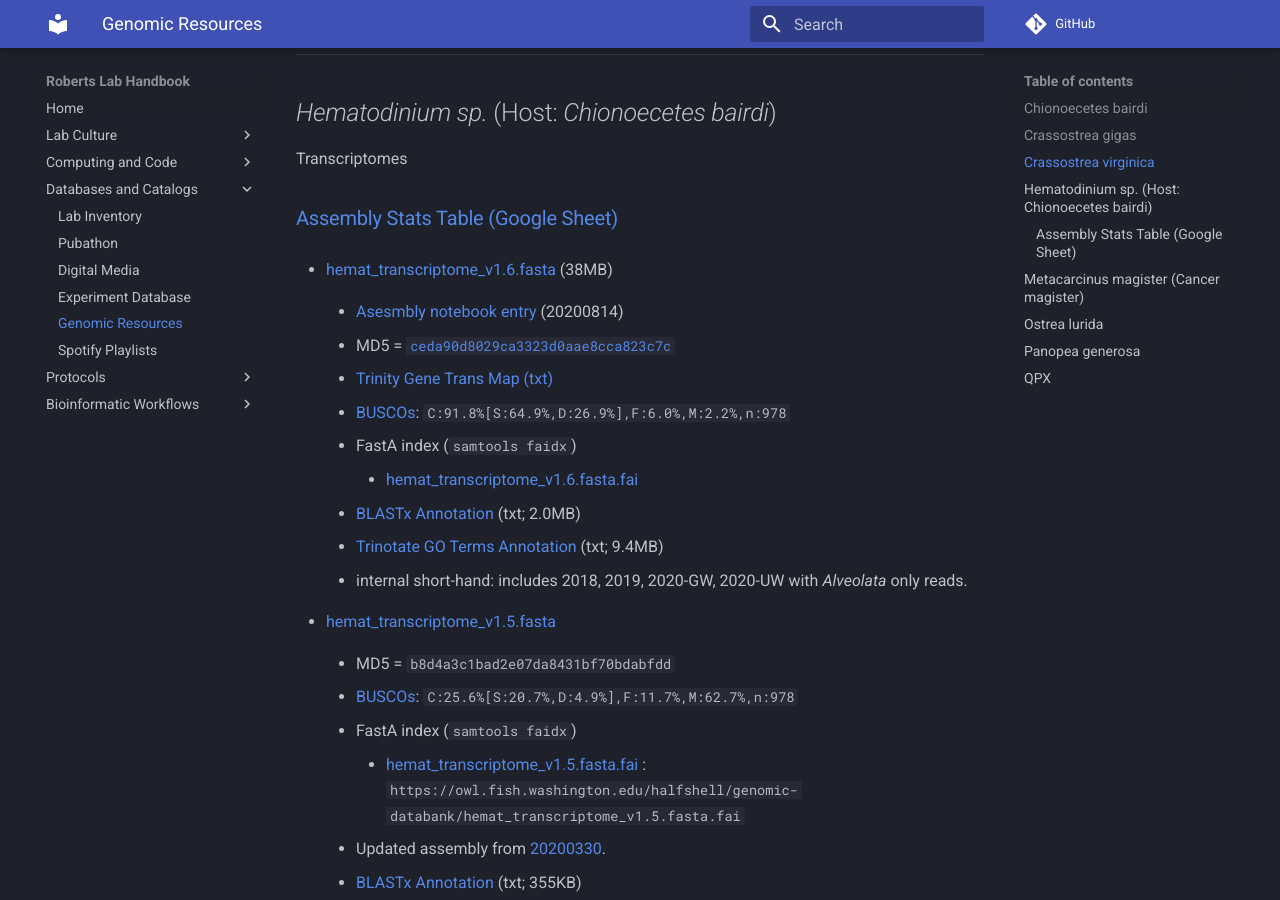
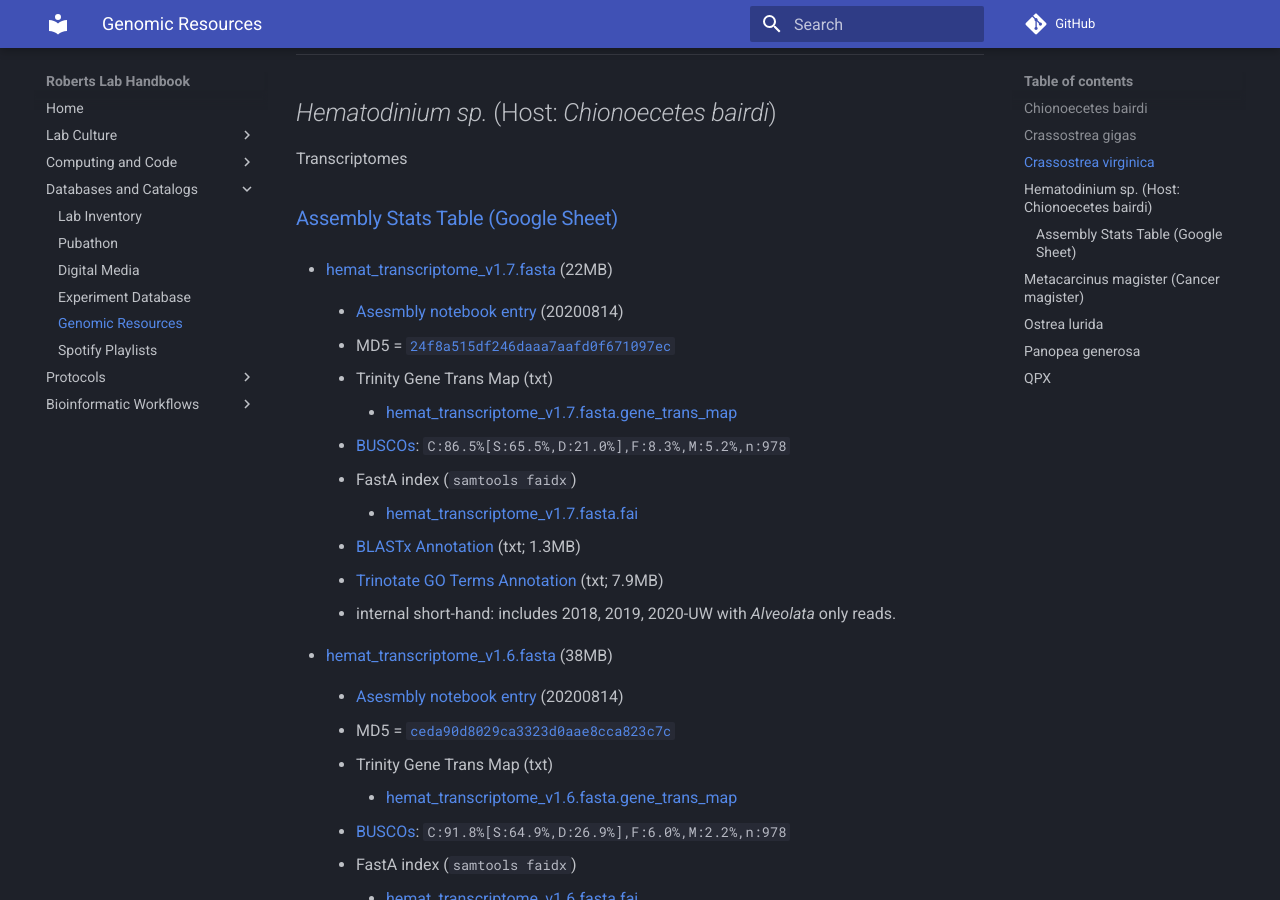
Before and after one commit to RobertsLab/resources, an MkDocs documentation site: the page built from docs/Genomic-Resources.md, in a window 1280 px wide and 900 px high, scrolled down 7283 px. Built offline with MkDocs 1.6.1 and Material for MkDocs 9.7.7, drawn with Linux system fonts in a browser that asks for light colours; comment, search, counter and statistics services are not loaded.

Commit message:
add hemat transcriptome v1.7 info and URLs

````diff
--- a/docs/Genomic-Resources.md
+++ b/docs/Genomic-Resources.md
@@ -332,13 +332,37 @@ Transcriptomes
 
 ### [Assembly Stats Table (Google Sheet)](https://docs.google.com/spreadsheets/d/1A81cFdFw5Mlks5DWMmq0-8eVqyTXqmoCsHNWs95N_p4/edit?usp=sharing)
 
+* [hemat_transcriptome_v1.7.fasta](https://gannet.fish.washington.edu/Atumefaciens/20200814_hemat_trinity_v1.6_v1.7/hemat_transcriptome_v1.7.fasta_trinity_out_dir/hemat_transcriptome_v1.7.fasta) (22MB)
+
+    - [Asesmbly notebook entry](https://robertslab.github.io/sams-notebook/2020/08/14/Transcriptome-Assembly-Hematodinium-Transcriptomes-v1.6-and-v1.7-with-Trinity-on-Mox.html) (20200814)
+
+    - MD5 = [`24f8a515df246daaa7aafd0f671097ec`](https://gannet.fish.washington.edu/Atumefaciens/20200814_hemat_trinity_v1.6_v1.7/hemat_transcriptome_v1.7.fasta_trinity_out_dir/hemat_transcriptome_v1.7.fasta.checksum.md5)
+
+    - Trinity Gene Trans Map (txt)
+
+        - [hemat_transcriptome_v1.7.fasta.gene_trans_map](https://gannet.fish.washington.edu/Atumefaciens/20200814_hemat_trinity_v1.6_v1.7/hemat_transcriptome_v1.7.fasta_trinity_out_dir/hemat_transcriptome_v1.7.fasta.gene_trans_map)
+
+    - [BUSCOs](https://robertslab.github.io/sams-notebook/2020/08/14/Transcriptome-Assessment-BUSCO-Metazoa-on-Hematodinium-v1.6-v1.7-v2.1-and-v3.1-on-Mox.html): `C:86.5%[S:65.5%,D:21.0%],F:8.3%,M:5.2%,n:978`
+
+    - FastA index (```samtools faidx```)
+
+        - [hemat_transcriptome_v1.7.fasta.fai](https://gannet.fish.washington.edu/Atumefaciens/20200814_hemat_trinity_v1.6_v1.7/hemat_transcriptome_v1.6.fasta_trinity_out_dir/hemat_transcriptome_v1.7.fasta.fai)
+
+    - [BLASTx Annotation](https://gannet.fish.washington.edu/Atumefaciens/20200814_hemat_diamond_blastx_v1.6_v1.7_v2.1_v3.1/hemat_transcriptome_v1.7.fasta.blastx.outfmt6) (txt; 1.3MB)
+
+    - [Trinotate GO Terms Annotation](https://gannet.fish.washington.edu/Atumefaciens/20200826_hemat_trinotate_transcriptome-v1.7/20200826.hemat_transcriptome_v1.7.fasta.trinotate.go_annotations.txt) (txt; 7.9MB)
+
+    - internal short-hand: includes 2018, 2019, 2020-UW with _Alveolata_ only reads.
+
 * [hemat_transcriptome_v1.6.fasta](https://gannet.fish.washington.edu/Atumefaciens/20200814_hemat_trinity_v1.6_v1.7/hemat_transcriptome_v1.6.fasta_trinity_out_dir/hemat_transcriptome_v1.6.fasta) (38MB)
 
     - [Asesmbly notebook entry](https://robertslab.github.io/sams-notebook/2020/08/14/Transcriptome-Assembly-Hematodinium-Transcriptomes-v1.6-and-v1.7-with-Trinity-on-Mox.html) (20200814)
 
     - MD5 = [`ceda90d8029ca3323d0aae8cca823c7c`](https://gannet.fish.washington.edu/Atumefaciens/20200814_hemat_trinity_v1.6_v1.7/hemat_transcriptome_v1.6.fasta_trinity_out_dir/hemat_transcriptome_v1.6.fasta.checksum.md5)
 
-    - [Trinity Gene Trans Map (txt)](https://gannet.fish.washington.edu/Atumefaciens/20200814_hemat_trinity_v1.6_v1.7/hemat_transcriptome_v1.6.fasta_trinity_out_dir/hemat_transcriptome_v1.6.fasta.gene_trans_map)
+    - Trinity Gene Trans Map (txt)
+
+        - [hemat_transcriptome_v1.6.fasta.gene_trans_map](https://gannet.fish.washington.edu/Atumefaciens/20200814_hemat_trinity_v1.6_v1.7/hemat_transcriptome_v1.6.fasta_trinity_out_dir/hemat_transcriptome_v1.6.fasta.gene_trans_map)
 
     - [BUSCOs](https://robertslab.github.io/sams-notebook/2020/08/14/Transcriptome-Assessment-BUSCO-Metazoa-on-Hematodinium-v1.6-v1.7-v2.1-and-v3.1-on-Mox.html): `C:91.8%[S:64.9%,D:26.9%],F:6.0%,M:2.2%,n:978`
 
````
